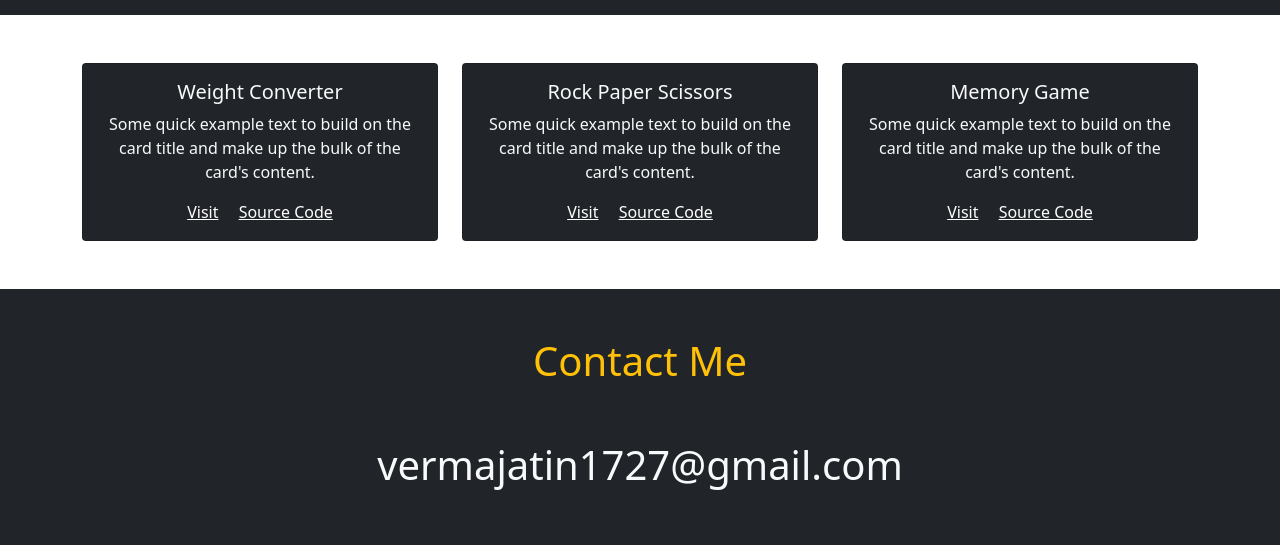
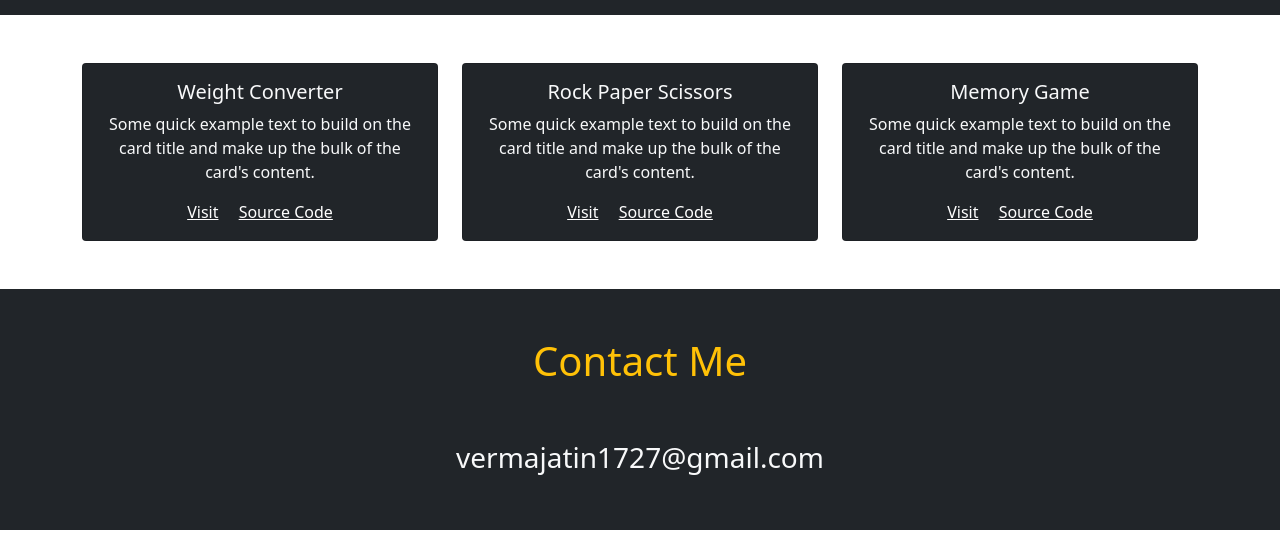
Before and after one commit to justjatinverma/Portfolio-site, a plain HTML site: page index.html in a window 1280 px wide. Shown: the part 379-924 px from the top of the page. Drawn offline with nearby package versions, Linux system fonts and the light colour scheme.

Commit message:
fixed contact section

```diff
--- a/index.html
+++ b/index.html
@@ -24,6 +24,7 @@
     <title>Jatin's Portfolio</title>
   </head>
   <body>
+
     <!-- Navigation Bar -->
     <nav class="navbar navbar-expand-lg bg-dark navbar-dark py-3">
       <div class="container">
@@ -47,7 +48,7 @@
       </div>
     </nav>
 
-<!-- Hero Section -->
+    <!-- Hero Section -->
     <section class="bg-dark text-light p-5 text-center text-sm-start">
       <div class="container">
         <div class="d-sm-flex justify-content-between align-items-center">
@@ -80,7 +81,8 @@
         </div>
       </div>
     </section>
-<!-- projects section -->
+
+    <!-- projects section -->
     <section class="p-5" id="proj">
       <div class="container">
         <div class="row text-center g-4">
@@ -126,15 +128,16 @@
         </div>
       </div>
     </section>
-<!-- contact Section -->
+
+    <!-- contact Section -->
     <section class="bg-dark p-5" id="contact">
       <div class="conatiner">
         <div class="row text-center g-5">
           <span class="text-warning h1">Contact Me </span>
-          <span class="text-light h1">vermajatin1727@gmail.com</span>
+          <span class="text-light h3">vermajatin1727@gmail.com</span>
         </div>
-
       </div>
     </section>
+
   </body>
 </html>
```
